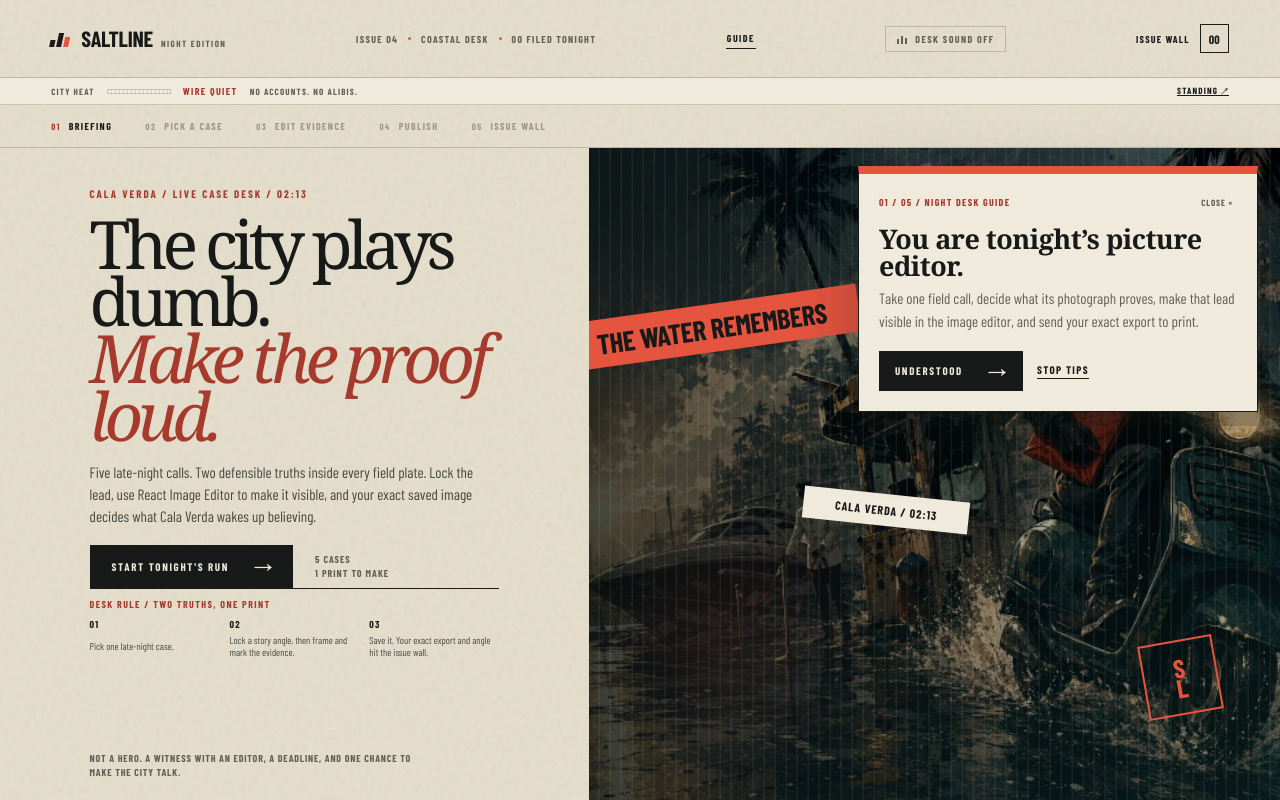
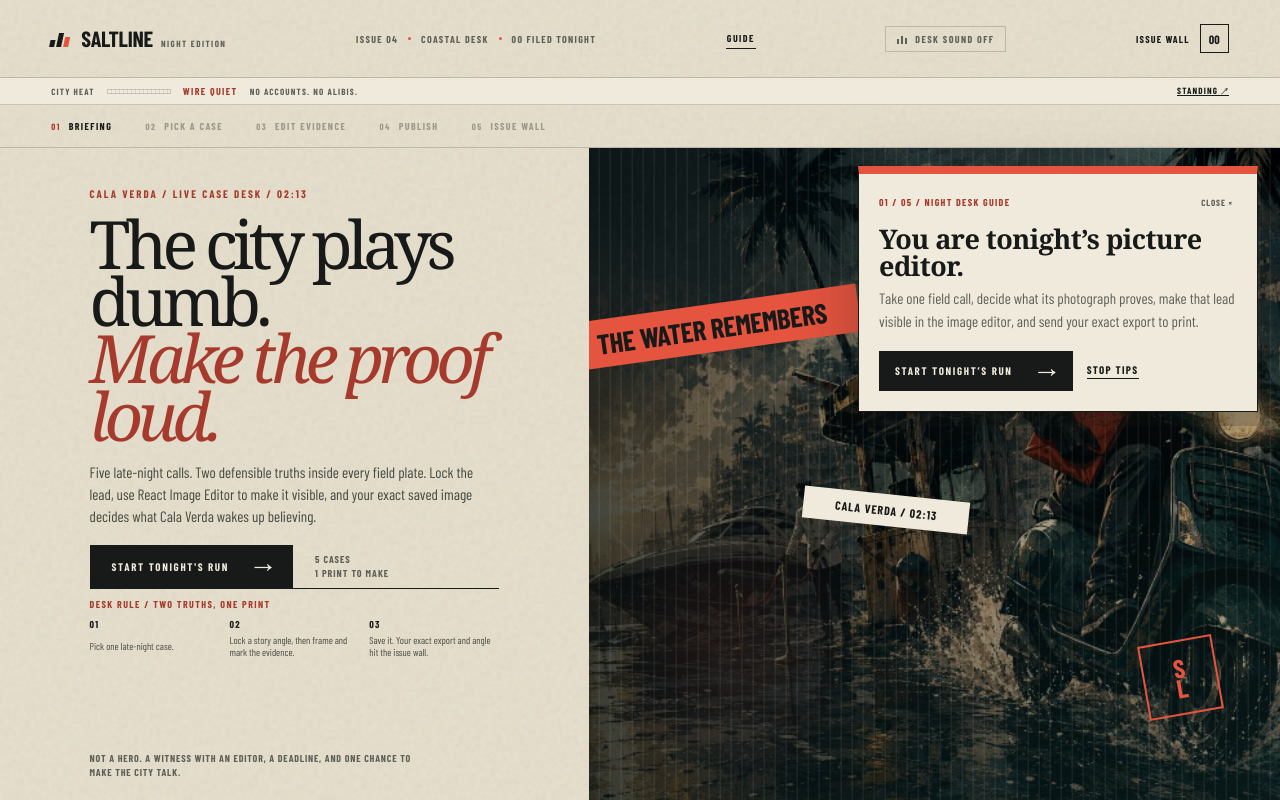
Before and after one commit to adityasarade/saltline-dispatch, a Next.js app: page / in a window 1280 px wide. Built offline with nearby package versions, Linux system fonts and the light colour scheme; a web font is replaced by a local one.

Commit message:
Turn desk guidance into active direction

```diff
--- a/app/globals.css
+++ b/app/globals.css
@@ -65,6 +65,22 @@ button {
 button:focus-visible {
   outline: 3px solid var(--coral);
   outline-offset: 4px;
+}
+.guide-target-highlight {
+  animation: guide-target-pulse 1.7s ease-out both;
+}
+@keyframes guide-target-pulse {
+  0%,
+  100% {
+    outline-color: transparent;
+    outline-offset: 12px;
+  }
+  24%,
+  72% {
+    outline: 4px solid var(--coral);
+    outline-offset: 5px;
+    box-shadow: 0 0 0 7px rgba(228, 84, 63, 0.25);
+  }
 }
 
 /* ==========================================================================
@@ -2308,6 +2324,11 @@ h1 em {
    ========================================================================== */
 
 @media (prefers-reduced-motion: reduce) {
+  .guide-target-highlight {
+    animation: none !important;
+    outline: 4px solid var(--coral);
+    outline-offset: 5px;
+  }
   *,
   *::before,
   *::after {
--- a/app/page.tsx
+++ b/app/page.tsx
@@ -45,6 +45,8 @@ type JourneyGuide = {
   step: string;
   title: string;
   copy: string;
+  action: string;
+  target: string;
 };
 
 const GUIDE_STORAGE = 'saltline-journey-guide-v1';
@@ -53,26 +55,38 @@ function journeyGuide(screen: Screen, angleLocked: boolean): JourneyGuide {
   if (screen === 'desk') return {
     key: 'briefing', step: '01 / 05', title: 'You are tonight’s picture editor.',
     copy: 'Take one field call, decide what its photograph proves, make that lead visible in the image editor, and send your exact export to print.',
+    action: 'Start tonight’s run',
+    target: '[data-guide-target="start"]',
   };
   if (screen === 'calls') return {
     key: 'calls', step: '02 / 05', title: 'Choose one story to investigate.',
     copy: 'Each case contains two defensible angles. Select any card now; you will choose its angle after the field plate opens.',
+    action: 'Open a field call',
+    target: '[data-guide-target="case"]',
   };
   if (screen === 'edit' && !angleLocked) return {
     key: 'angle-lock', step: '03 / 05', title: 'Lock the headline before editing.',
     copy: 'Choose one Angle Lock beside the plate. It changes the recommended edit, the printed headline, and the consequence recorded on the issue wall.',
+    action: 'Lock an angle',
+    target: '[data-guide-target="angle"]',
   };
   if (screen === 'edit') return {
     key: 'image-desk', step: '03 / 05', title: 'Make the chosen lead unmistakable.',
     copy: 'Follow START HERE for the fastest route, make one visible move, then use the editor’s Save control. Saltline measures and prints that exact export.',
+    action: 'Work the plate',
+    target: '[data-guide-target="editor"]',
   };
   if (screen === 'reveal') return {
     key: 'published', step: '04 / 05', title: 'Read what your edit became.',
     copy: 'The proof pair shows source versus saved export. The page, lead verdict and CITY HEAT explain how your framing changed the edition.',
+    action: 'Read my edition',
+    target: '[data-guide-target="reveal"]',
   };
   return {
     key: 'issue-wall', step: '05 / 05', title: 'The paper remembers every version.',
     copy: 'Open a plate to revisit it, run another case, or read the standing sheet. Printing opposing angles keeps both versions and raises CITY HEAT.',
+    action: 'Open the issue wall',
+    target: '[data-guide-target="archive"]',
   };
 }
 
@@ -289,6 +303,22 @@ export default function Home() {
   );
 
   const currentGuide = journeyGuide(screen, Boolean(selectedAngle));
+  const followGuide = useCallback(() => {
+    const selector = currentGuide.target;
+    setGuideOpen(false);
+    window.requestAnimationFrame(() => {
+      const target = document.querySelector<HTMLElement>(selector);
+      if (!target) return;
+      target.scrollIntoView({
+        behavior: window.matchMedia('(prefers-reduced-motion: reduce)').matches ? 'auto' : 'smooth',
+        block: 'center',
+        inline: 'nearest',
+      });
+      target.focus({ preventScroll: true });
+      target.classList.add('guide-target-highlight');
+      window.setTimeout(() => target.classList.remove('guide-target-highlight'), 1800);
+    });
+  }, [currentGuide]);
   const persistGuides = useCallback((muted: boolean) => {
     try {
       window.localStorage.setItem(GUIDE_STORAGE, JSON.stringify({ muted, seen: [...seenGuides.current] }));
@@ -848,7 +878,7 @@ export default function Home() {
           <h2 id="saltline-guide-title">{currentGuide.title}</h2>
           <p id="saltline-guide-copy">{currentGuide.copy}</p>
           <div className="journey-guide-actions">
-            <button className="ink-button" onClick={() => setGuideOpen(false)}>Understood <span>→</span></button>
+            <button className="ink-button" onClick={followGuide}>{currentGuide.action} <span>→</span></button>
             <button
               className="text-button"
               onClick={() => {
@@ -870,7 +900,7 @@ export default function Home() {
             <h1 id="desk-title">The city plays dumb.<br /><em>Make the proof loud.</em></h1>
             <p className="intro">Five late-night calls. Two defensible truths inside every field plate. Lock the lead, use React Image Editor to make it visible, and your exact saved image decides what Cala Verda wakes up believing.</p>
             <div className="desk-actions">
-              <button ref={startButtonRef} className="ink-button" onClick={browseFieldCalls}>Start tonight&apos;s run <span>→</span></button>
+              <button ref={startButtonRef} className="ink-button" data-guide-target="start" onClick={browseFieldCalls}>Start tonight&apos;s run <span>→</span></button>
               <span className="edition-note">5 cases<br />1 print to make</span>
             </div>
             {desk.filed > 0 ? (
@@ -936,6 +966,7 @@ export default function Home() {
                 >
                   <button
                     className="call-card-select"
+                    data-guide-target={index === 0 ? 'case' : undefined}
                     onClick={() => beginAssignment(assignment.id)}
                     onPointerDown={() => prefetchPlate(assignment.image)}
                     aria-label={`Open ${assignment.title} in the evidence editor`}
@@ -1061,7 +1092,7 @@ export default function Home() {
       )}
 
       {screen === 'reveal' && activeDispatch && (
-        <section ref={screenRef} className="reveal-screen screen" aria-labelledby="reveal-title" tabIndex={-1}>
+        <section ref={screenRef} className="reveal-screen screen" data-guide-target="reveal" aria-labelledby="reveal-title" tabIndex={-1}>
           <div className="reveal-aside">
             <p className="eyebrow">Step 04 / published at {activeDispatch.createdAt}</p>
             <h1 id="reveal-title">Your edit is<br /><em>on the record.</em></h1>
@@ -1146,7 +1177,7 @@ export default function Home() {
       )}
 
       {screen === 'archive' && (
-        <section ref={screenRef} className="archive-screen screen" aria-labelledby="archive-title" tabIndex={-1}>
+        <section ref={screenRef} className="archive-screen screen" data-guide-target="archive" aria-labelledby="archive-title" tabIndex={-1}>
           <div className="archive-heading">
             <div>
               <p className="eyebrow">Step 05 / night edition archive</p>
--- a/components/saltline/editor-stage.tsx
+++ b/components/saltline/editor-stage.tsx
@@ -174,7 +174,12 @@ function AngleLockGate({ assignment, onLockAngle }: AngleLockGateProps) {
         <h2>Lock the lead<br /><em>before you mark it.</em></h2>
         <div className="angle-gate-options" role="group" aria-label="Choose the dispatch angle">
           {assignment.angles.map((angle, index) => (
-            <button key={angle.id} type="button" onClick={() => onLockAngle(angle.id)}>
+            <button
+              key={angle.id}
+              type="button"
+              data-guide-target={index === 0 ? 'angle' : undefined}
+              onClick={() => onLockAngle(angle.id)}
+            >
               <span>ANGLE 0{index + 1}</span>
               <strong>{angle.label}</strong>
               <small>{angle.prompt}</small>
@@ -252,7 +257,12 @@ export function EditorStage({
         <span><i className="live-dot" /> UNLAYER REACT IMAGE EDITOR / FULL-RES FIELD PLATE</span>
         <span>{!angle ? 'ANGLE LOCK REQUIRED' : heldEdition ? 'EDITION HELD / SAVE STILL PRINTS' : 'SAVE = PUBLISH'}</span>
       </div>
-      <div className="editor-shell" aria-busy={Boolean(angle) && !editorReady && !editorFailed}>
+      <div
+        className="editor-shell"
+        data-guide-target="editor"
+        tabIndex={-1}
+        aria-busy={Boolean(angle) && !editorReady && !editorFailed}
+      >
         {!angle && <AngleLockGate assignment={assignment} onLockAngle={onLockAngle} />}
         {angle && !editorReady && <EditorLoader assignment={assignment} failed={editorFailed} />}
         {angle && (
```
Also changed, not shown: 1 other file (tests, documents, lock files or other folders).
